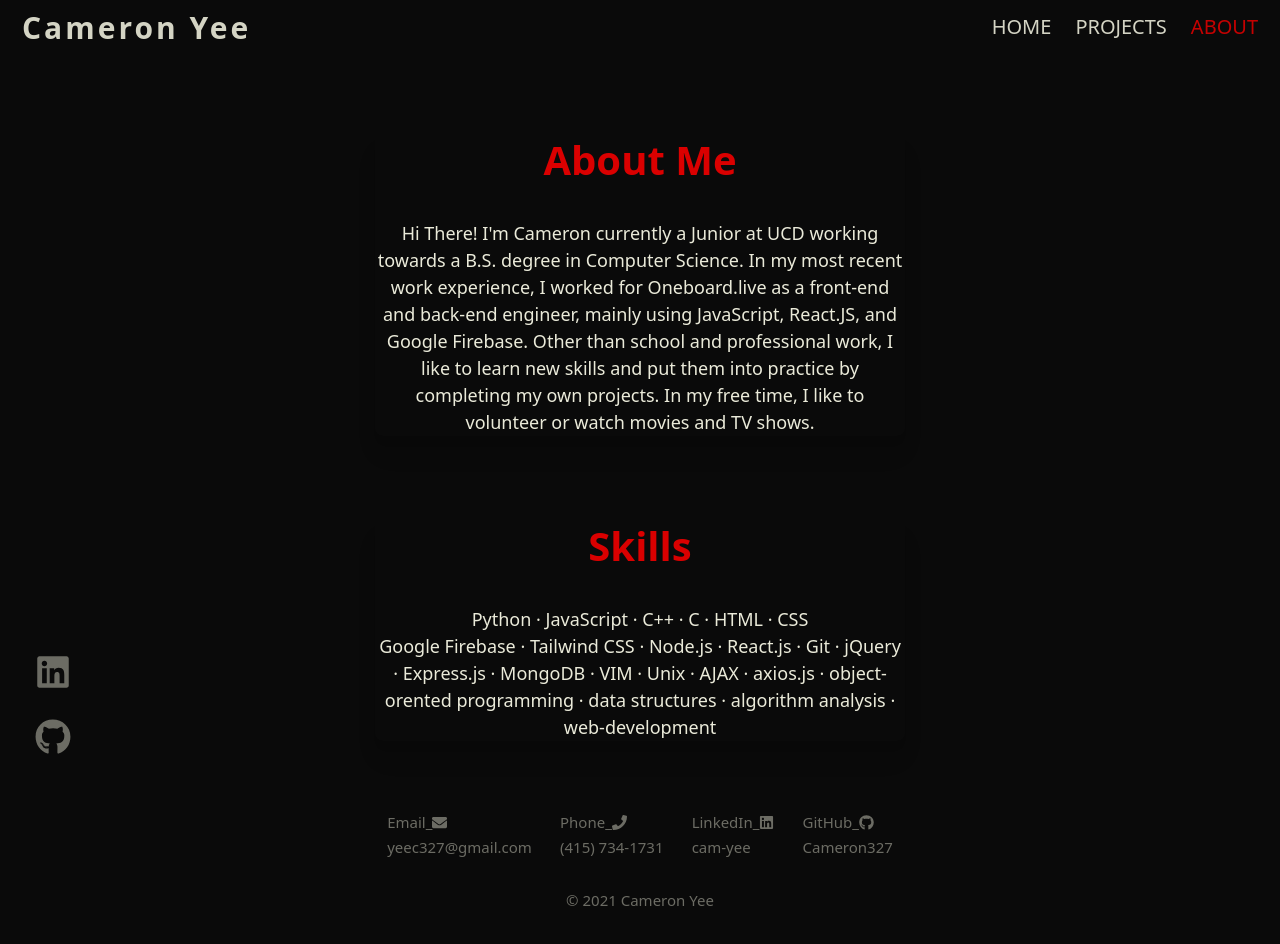
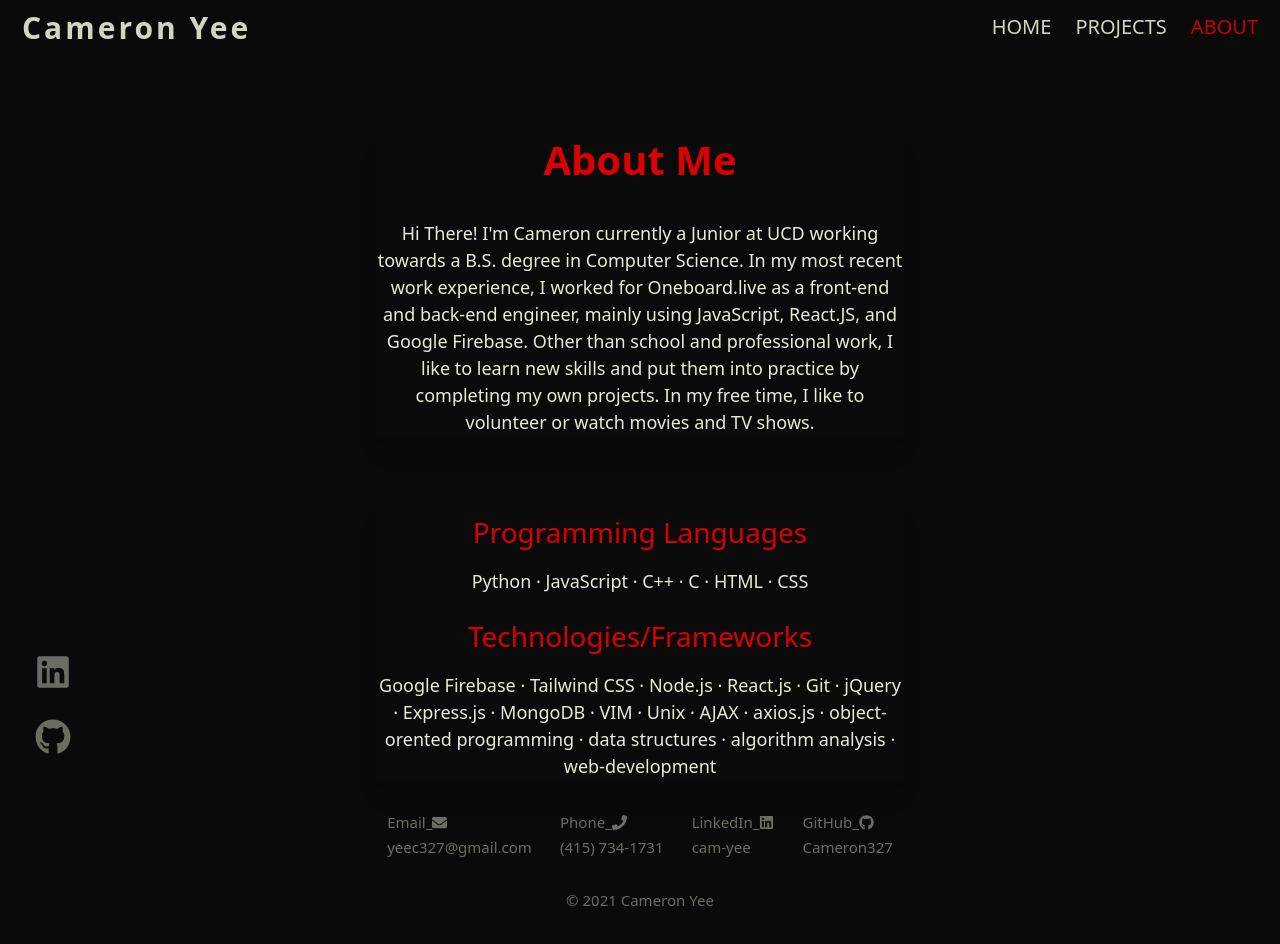
Before and after one commit to kyleyee20/kyle-yee, a React (Create React App) app: page /about in a window 1280 px wide. Shown: the top 944 px of the page. Built offline with nearby package versions, Linux system fonts and the light colour scheme.

Commit message:
Hyperlinked the skills section

```diff
--- a/src/index.css
+++ b/src/index.css
@@ -22,6 +22,7 @@
   color: var(--scarlett)!important;
   transition: .2s!important;
   cursor: pointer!important;
+  text-decoration: underline!important;
 }
 body, footer {
   background-color: var(--main-background);
@@ -202,7 +203,7 @@ Transition on the hover tag is for mouse in and transition in the regular tag is
   margin-top: 60px;
 }
 .aboutPage .divider {
-  height: 20px;
+  height: 5px;
 }
 .aboutPage .section .aboutCard {
   @apply relative rounded-lg shadow-xl;
@@ -219,7 +220,18 @@ Transition on the hover tag is for mouse in and transition in the regular tag is
   color: var(--text-white);
   font-size: 18px;
 }
-.aboutPage .section .aboutCard .skills{
+.aboutPage .section .aboutCard .header2{
+  font-size: 28px;
+  color: var(--scarlett);
+  padding-top: 10px;
+  padding-bottom: 15px;
+}
+.aboutPage .section .aboutCard .languages{
+  color: var(--text-white);
+  font-size: 18px;
+  padding-bottom: 10px;
+}
+.aboutPage .section .aboutCard .technologies{
   color: var(--text-white);
   font-size: 18px;
 }
--- a/src/pages/About.js
+++ b/src/pages/About.js
@@ -1,5 +1,5 @@
 import React from "react";
-import Footer from "../components/Footer.js"
+import Footer from "../components/Footer.js";
 
 function About() {
   return (
@@ -24,20 +24,90 @@ function About() {
         <div className="divider"></div>
         <section className="section">
           <div className="aboutCard">
-            <strong>
-              <h2 className="header">Skills</h2>
-            </strong>
-            <p className="skills">Python · JavaScript · C++ · C · HTML · CSS</p>
-            <p className="skills">
-              Google Firebase · Tailwind CSS · Node.js · React.js · Git · jQuery
-              · Express.js · MongoDB · VIM · Unix · AJAX · axios.js ·
-              object-orented programming · data structures · algorithm analysis
-              · web-development
+            <h2 className="header2">Programming Languages</h2>
+            <p className="languages">
+              Python · JavaScript · C++ · C · HTML · CSS
+            </p>
+            <h2 className="header2">Technologies/Frameworks</h2>
+            <p className="technologies">
+              <a
+                href="https://firebase.google.com/"
+                target="_blank"
+                rel="noreferrer"
+                className="hover-scarlett"
+              >
+                Google Firebase
+              </a>{" "}
+              ·{" "}
+              <a
+                href="https://tailwindcss.com/"
+                target="_blank"
+                rel="noreferrer"
+                className="hover-scarlett"
+              >
+                Tailwind CSS
+              </a>{" "}
+              ·{" "}
+              <a
+                href="https://nodejs.org/en/"
+                target="_blank"
+                rel="noreferrer"
+                className="hover-scarlett"
+              >
+                Node.js
+              </a>{" "}
+              ·{" "}
+              <a
+                href="https://reactjs.org/"
+                target="_blank"
+                rel="noreferrer"
+                className="hover-scarlett"
+              >
+                React.js
+              </a>{" "}
+              · Git ·{" "}
+              <a
+                href="https://jquery.com/"
+                target="_blank"
+                rel="noreferrer"
+                className="hover-scarlett"
+              >
+                jQuery
+              </a>{" "}
+              ·{" "}
+              <a
+                href="https://expressjs.com/"
+                target="_blank"
+                rel="noreferrer"
+                className="hover-scarlett"
+              >
+                Express.js
+              </a>{" "}
+              ·{" "}
+              <a
+                href="https://www.mongodb.com/"
+                target="_blank"
+                rel="noreferrer"
+                className="hover-scarlett"
+              >
+                MongoDB
+              </a>{" "}
+              · VIM · Unix · AJAX ·{" "}
+              <a
+                href="https://axios-http.com/"
+                target="_blank"
+                rel="noreferrer"
+                className="hover-scarlett"
+              >
+                axios.js
+              </a>{" "}
+              · object-orented programming · data structures · algorithm
+              analysis · web-development
             </p>
           </div>
         </section>
       </main>
-      <Footer/>
+      <Footer />
     </div>
   );
 }
```
